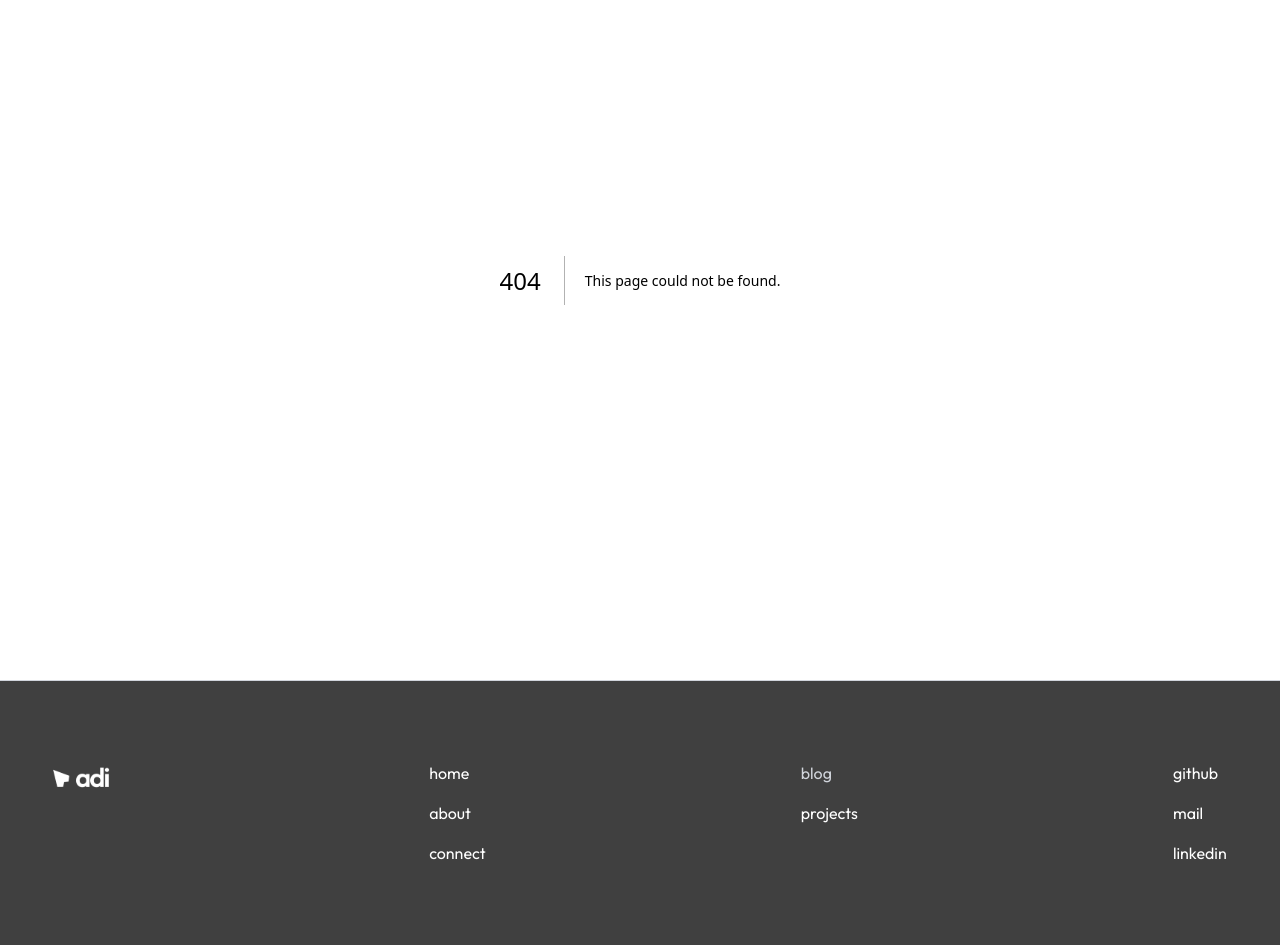
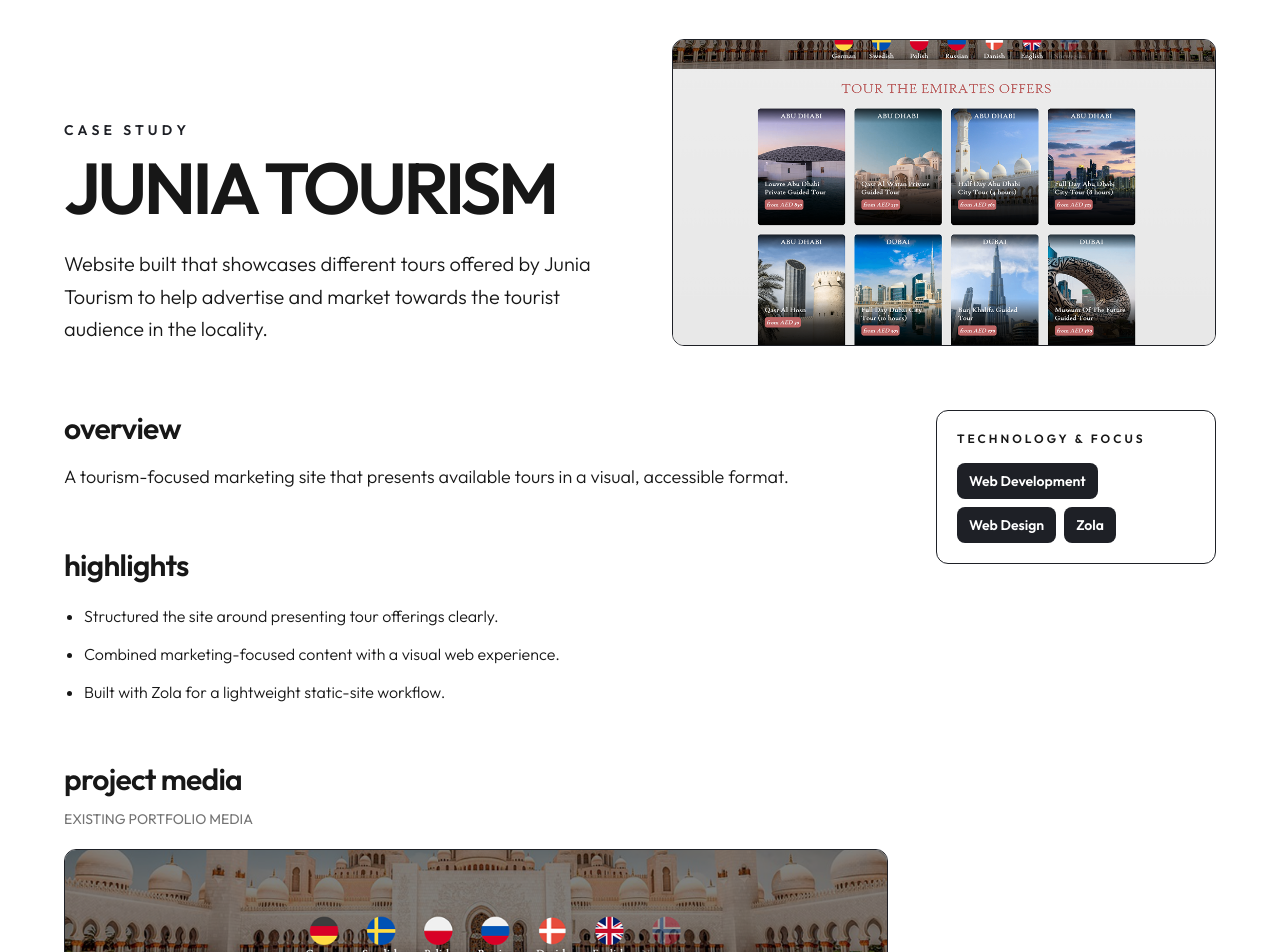
Before and after one commit to Selerium/portfolio, a Next.js app: page /projects/junia-tourism in a window 1280 px wide. Before the commit this address had no page. Shown: the part 120-1072 px from the top of the page. Built offline with nearby package versions, Linux system fonts and the light colour scheme.

Commit message:
feat: add project case study navigation

```diff
--- /dev/null
+++ b/src/app/projects/[slug]/page.tsx
@@ -0,0 +1,79 @@
+import Link from "next/link";
+import { notFound } from "next/navigation";
+import { primary, secondary } from "../../../styles/fonts";
+import { getProject, projects } from "@/data/projects";
+
+type ProjectPageProps = { params: Promise<{ slug: string }> };
+
+export function generateStaticParams() {
+  return projects.map((project) => ({ slug: project.slug }));
+}
+
+export default async function ProjectPage({ params }: ProjectPageProps) {
+  const { slug } = await params;
+  const project = getProject(slug);
+  if (!project) notFound();
+
+  const basePath = process.env.NEXT_PUBLIC_BASE_PATH || "";
+  const currentIndex = projects.findIndex((item) => item.slug === project.slug);
+  const previous = projects[currentIndex - 1];
+  const next = projects[currentIndex + 1];
+
+  return (
+    <main className="w-full min-h-dvh py-16 lg:py-24 flex justify-center">
+      <article className="w-11/12 max-w-6xl">
+        <Link href="/projects" className="link inline-flex mb-10 text-sm uppercase tracking-[0.25em] font-semibold">&larr; back to projects</Link>
+        <header className="grid lg:grid-cols-2 gap-10 lg:gap-16 items-end">
+          <div>
+            <p className="uppercase tracking-[0.3em] text-sm font-semibold text-primary">case study</p>
+            <h1 className={primary.className + " mt-3 text-5xl lg:text-7xl font-semibold tracking-tighter uppercase"}>{project.title}</h1>
+            <p className="mt-6 text-xl font-light leading-relaxed">{project.description}</p>
+          </div>
+          <div className="rounded-xl border border-primary overflow-hidden bg-white">
+            <img src={basePath + project.image} alt={project.title + " project preview"} className="w-full aspect-video object-cover" />
+          </div>
+        </header>
+
+        <div className="mt-16 grid lg:grid-cols-[1fr_280px] gap-12">
+          <div className="space-y-14">
+            <section>
+              <h2 className={primary.className + " text-3xl font-semibold tracking-tight"}>overview</h2>
+              <p className="mt-4 text-lg font-light leading-relaxed">{project.overview}</p>
+            </section>
+            <section>
+              <h2 className={primary.className + " text-3xl font-semibold tracking-tight"}>highlights</h2>
+              <ul className="mt-5 space-y-3 list-disc ml-5">
+                {project.highlights.map((highlight) => <li key={highlight} className="font-light leading-relaxed">{highlight}</li>)}
+              </ul>
+            </section>
+            <section>
+              <h2 className={primary.className + " text-3xl font-semibold tracking-tight"}>project media</h2>
+              <p className="mt-3 text-sm uppercase tracking-widest opacity-60">Existing portfolio media</p>
+              <div className="mt-5 rounded-xl border border-primary overflow-hidden">
+                <img src={basePath + project.image} alt={project.title + " visual"} className="w-full max-h-[620px] object-cover" />
+              </div>
+            </section>
+            <section className="rounded-xl border border-primary p-6">
+              <h2 className={primary.className + " text-3xl font-semibold tracking-tight"}>next-level case study content</h2>
+              <p className={secondary.className + " mt-4 font-light leading-relaxed"}>Add screenshots, short screen recordings, architecture diagrams, technical decisions, challenges, outcomes, performance notes, accessibility details, and live/GitHub links here as each project gets documented.</p>
+            </section>
+          </div>
+          <aside className="lg:sticky lg:top-8 h-fit rounded-xl border border-primary p-5">
+            <p className="uppercase tracking-[0.25em] text-xs font-semibold">technology &amp; focus</p>
+            <div className="flex flex-wrap gap-2 mt-4">
+              {project.tags.map((tag) => <span key={tag} className="px-3 py-2 rounded-lg bg-primary text-white text-sm font-semibold">{tag}</span>)}
+            </div>
+          </aside>
+        </div>
+
+        <nav className="mt-16 pt-8 border-t border-primary flex flex-col sm:flex-row gap-4 justify-between">
+          {previous ? <Link href={"/projects/" + previous.slug} className="link">&larr; {previous.title}</Link> : <span />}
+          {next ? <Link href={"/projects/" + next.slug} className="link sm:text-right">{next.title} &rarr;</Link> : <span />}
+        </nav>
+        <div className="mt-10 flex justify-center">
+          <Link href="/connect" className={secondary.className + " link rounded-lg border border-white p-3 tracking-widest font-semibold bg-primary text-white hover:bg-white hover:text-black hover:border-black transition-all"}>DISCUSS A PROJECT</Link>
+        </div>
+      </article>
+    </main>
+  );
+}
```
